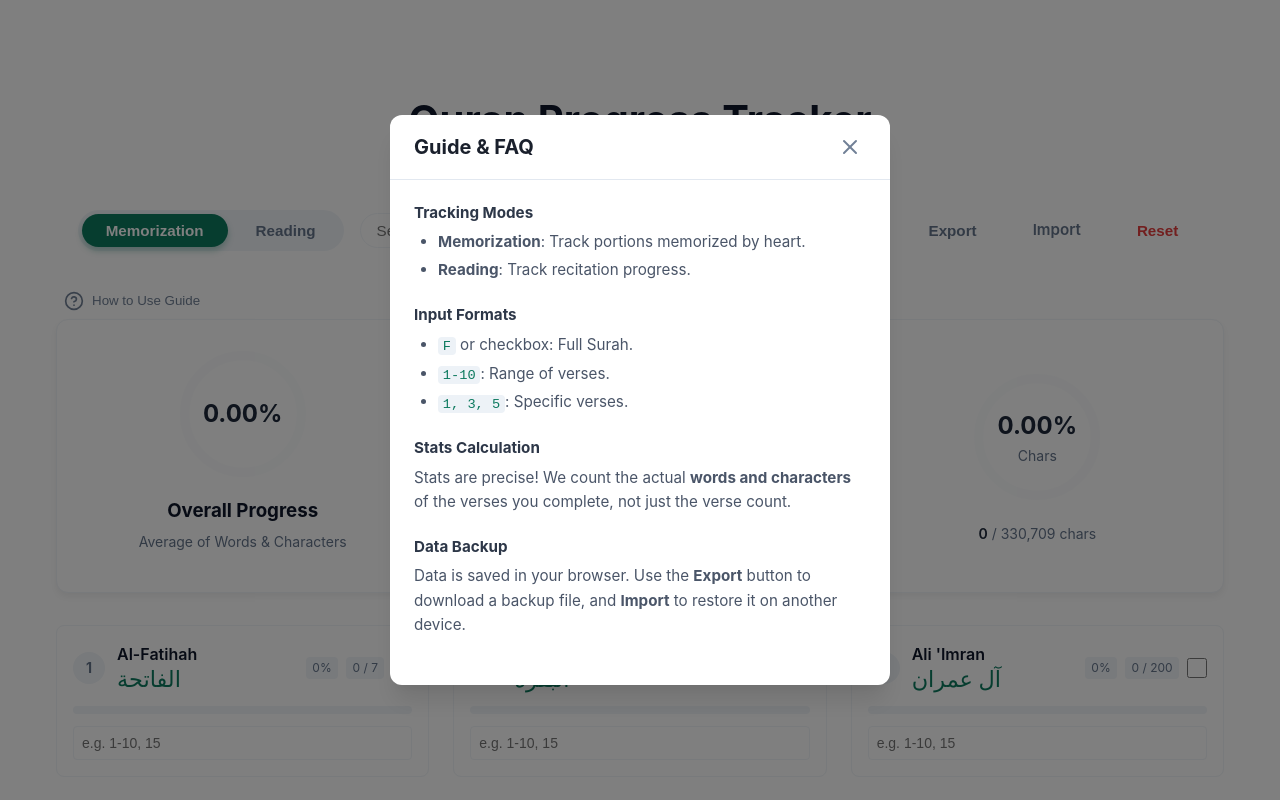
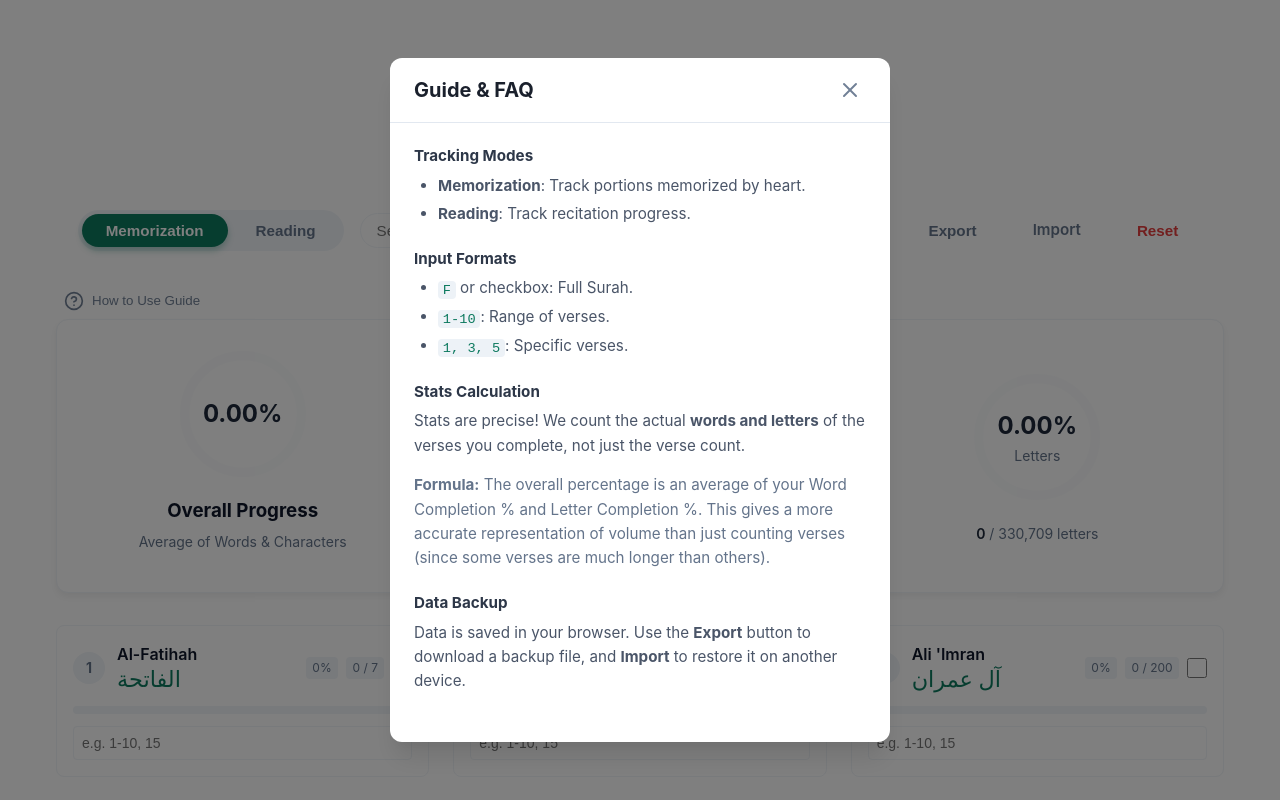
Before and after one commit to mhhrakib/mhhrakib.github.io, a Next.js app: page /quran-memorization-calculator in a window 1280 px wide. Both pictures are taken after a click on the button "How to Use Guide". Shown: the top 800 px of the page. Built offline with nearby package versions, Linux system fonts and the light colour scheme.

Commit message:
docs(quran): rename chars to letters and explain calc logic

```diff
--- a/src/components/quran/HelpSection.tsx
+++ b/src/components/quran/HelpSection.tsx
@@ -66,7 +66,10 @@ export const HelpSection: React.FC = () => {
                             <div className={styles.section}>
                                 <h4 className={styles.sectionTitle}>Stats Calculation</h4>
                                 <p>
-                                    Stats are precise! We count the actual <strong>words and characters</strong> of the verses you complete, not just the verse count.
+                                    Stats are precise! We count the actual <strong>words and letters</strong> of the verses you complete, not just the verse count.
+                                </p>
+                                <p className={styles.textSm} style={{ marginTop: '0.5rem', color: 'var(--secondary)' }}>
+                                    <strong>Formula:</strong> The overall percentage is an average of your Word Completion % and Letter Completion %. This gives a more accurate representation of volume than just counting verses (since some verses are much longer than others).
                                 </p>
                             </div>
 
--- a/src/components/quran/StatsOverview.tsx
+++ b/src/components/quran/StatsOverview.tsx
@@ -93,11 +93,11 @@ export const StatsOverview: React.FC<StatsOverviewProps> = ({ stats }) => {
             />
 
             <CircularProgress
-                label="Chars"
+                label="Letters"
                 percentage={stats.chars}
                 current={(stats.chars / 100) * 330709}
                 total={330709} // Total chars constant from original app
-                unit="chars"
+                unit="letters"
             />
         </div>
     );
--- a/src/components/quran/SurahCard.tsx
+++ b/src/components/quran/SurahCard.tsx
@@ -82,7 +82,7 @@ export const SurahCard: React.FC<SurahCardProps> = ({ surah, progressValue, onUp
                 <div className={styles.controls}>
                     <span
                         className={styles.badge}
-                        title="Based on avg of words & chars, so this % might differ from ayah count %."
+                        title="Based on avg of words & letters, so this % might differ from ayah count %."
                         style={{ cursor: 'help' }}
                     >
                         {Math.round(percent)}%
```
